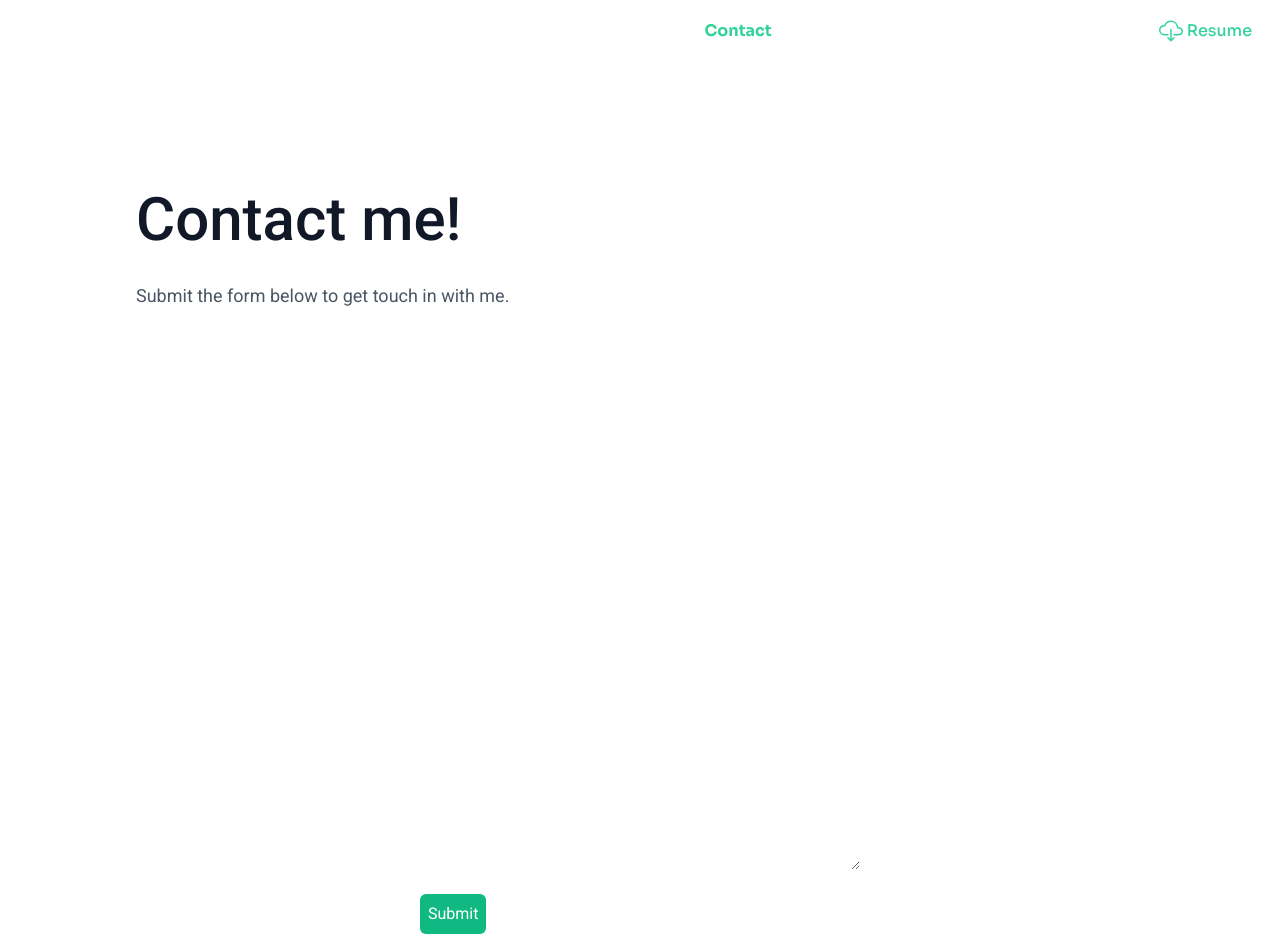
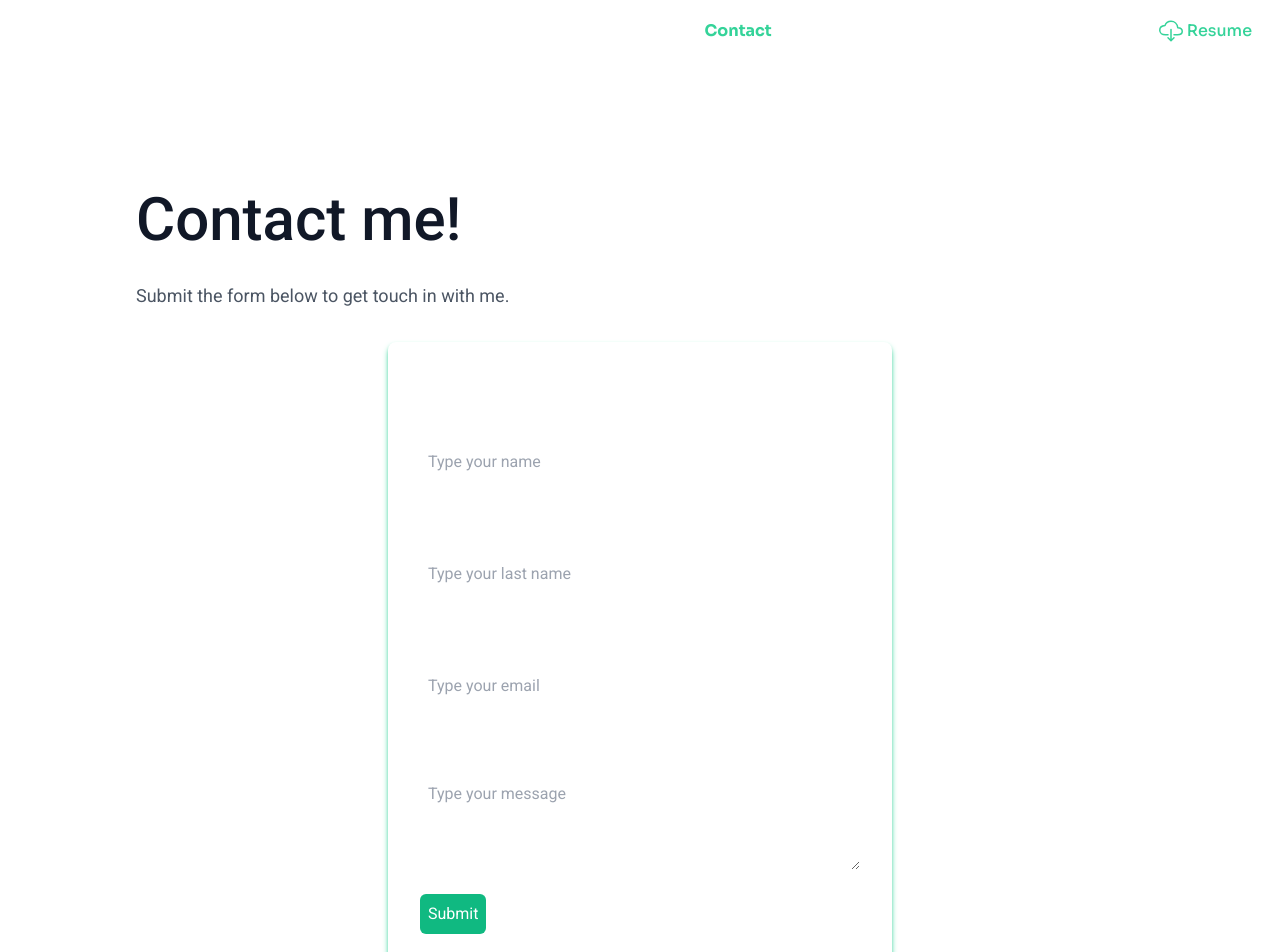
Before and after one commit to EduJura/eduardo-juarez-app, a React (Create React App) app: page /my-react-app-with-ts/contact in a window 1280 px wide. Shown: the top 952 px of the page. Built offline with nearby package versions, Linux system fonts and the light colour scheme.

Commit message:
Add form onChange and onSubmit events

```diff
--- a/src/pages/Contact.tsx
+++ b/src/pages/Contact.tsx
@@ -1,4 +1,56 @@
+import React, { useState } from "react";
+import toast from "react-hot-toast";
+
 function Contact() {
+  const feedbackMessages = {
+    success: "Thank you for reaching out!",
+    error: "All fields are required.",
+  };
+  const initialState = {
+    firstName: "",
+    lastName: "",
+    email: "",
+    message: "",
+  };
+  const [emailDetails, setEmailDetails] = useState(initialState);
+
+  function handleSubmit(e: React.FormEvent<HTMLButtonElement>) {
+    e.preventDefault();
+    if (
+      !emailDetails?.firstName ||
+      !emailDetails?.lastName ||
+      !emailDetails?.email ||
+      !emailDetails?.message
+    ) {
+      handleError(feedbackMessages.error);
+      return;
+    }
+
+    // TODO: Connect to third party Form API or create a custom service to handle contact me functionality
+    console.log(
+      `subject=Message from ${emailDetails.firstName}-${emailDetails.lastName} | ${emailDetails.email} &message=${emailDetails?.message}`
+    );
+    handleSuccess(feedbackMessages.success);
+  }
+
+  function handleChange(
+    e: React.ChangeEvent<HTMLInputElement | HTMLTextAreaElement>
+  ) {
+    setEmailDetails((prevData) => ({
+      ...prevData,
+      [e.target.name]: e.target.value,
+    }));
+  }
+
+  function handleError(message: string) {
+    console.log(message);
+    toast.error(message);
+  }
+
+  function handleSuccess(message: string) {
+    toast.success(message);
+  }
+
   return (
     <>
       <h1 className='text-2xl text-gray-900 font-[500] sm:text-6xl'>
@@ -7,33 +59,72 @@ function Contact() {
       <p className='text-lg text-gray-600 mt-8'>
         Submit the form below to get touch in with me.
       </p>
-      <div className='rounded dark:bg-slate-600 md:w-[50%] my-8 m-auto p-8'>
+      <div
+        className='dark:bg-slate-600 rounded-lg shadow-md
+            shadow-emerald-400 md:w-[50%] my-8 m-auto p-8'>
         <form action='#' method='POST'>
           <div className='flex flex-col gap-2 mt-8'>
-            <label htmlFor='name' className='text-white font-[500]'>
+            <label htmlFor='firstName' className='text-white font-[500]'>
               Name
             </label>
-            <input className="rounded h-12" name='firstName' />
+            <input
+              className='rounded h-12 p-2'
+              name='firstName'
+              placeholder='Type your name'
+              required
+              onChange={(e) => {
+                handleChange(e);
+              }}
+            />
           </div>
           <div className='flex flex-col gap-2 mt-8'>
             <label htmlFor='lastName' className='text-white font-[500]'>
               Last Name
             </label>
-            <input className="rounded h-12" name='lastName' />
+            <input
+              className='rounded h-12 p-2'
+              name='lastName'
+              placeholder='Type your last name'
+              required
+              onChange={(e) => {
+                handleChange(e);
+              }}
+            />
           </div>
           <div className='flex flex-col gap-2 mt-8'>
             <label htmlFor='email' className='text-white font-[500]'>
               Email
             </label>
-            <input className="rounded h-12" name='email' />
+            <input
+              className='rounded h-12 p-2'
+              name='email'
+              type='email'
+              placeholder='Type your email'
+              required
+              onChange={(e) => {
+                handleChange(e);
+              }}
+            />
           </div>
           <div className='flex flex-col gap-2 mt-8'>
             <label htmlFor='message' className='text-white font-[500]'>
               Message
             </label>
-            <textarea className="rounded h-24" name='message' />
+            <textarea
+              className='rounded h-24 p-2'
+              name='message'
+              placeholder='Type your message'
+              required
+              onChange={(e) => {
+                handleChange(e);
+              }}
+            />
           </div>
-          <button className='bg-emerald-500 text-white p-2 rounded-md mt-6'>
+          <button
+            className='bg-emerald-500 text-white p-2 rounded-md mt-6'
+            onClick={(e) => {
+              handleSubmit(e);
+            }}>
             Submit
           </button>
         </form>
```
